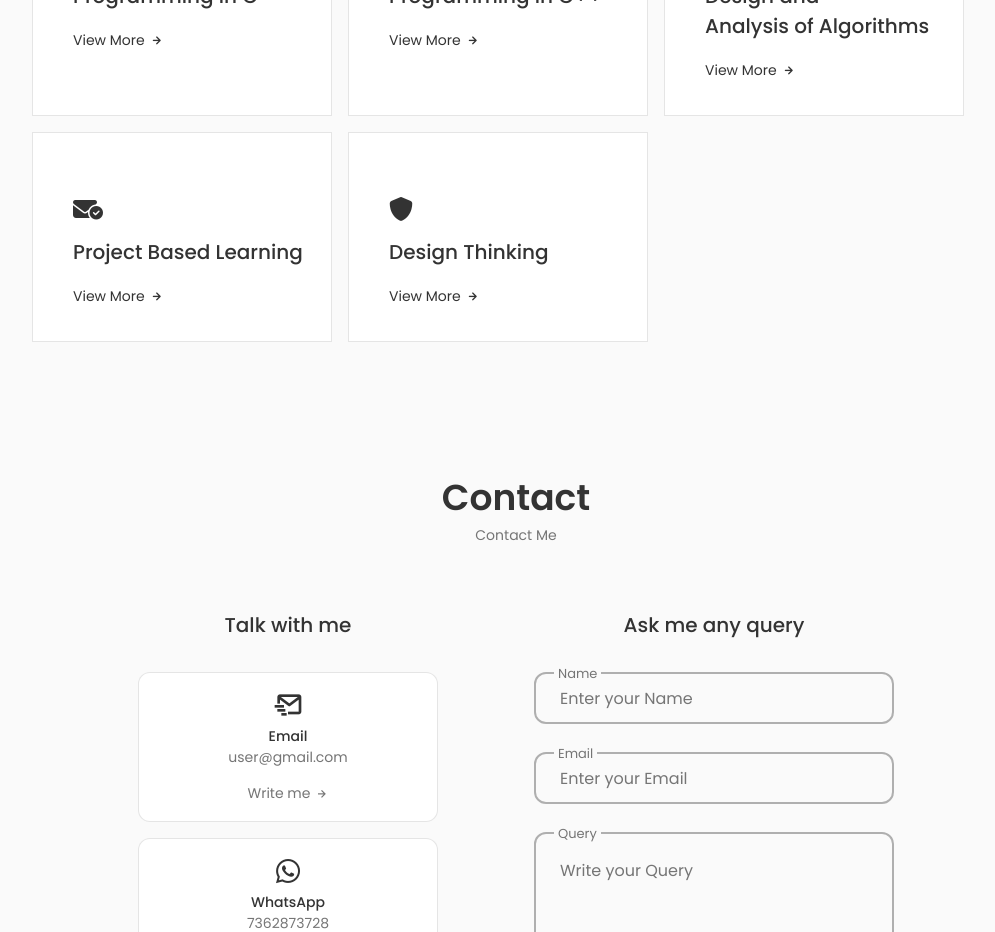
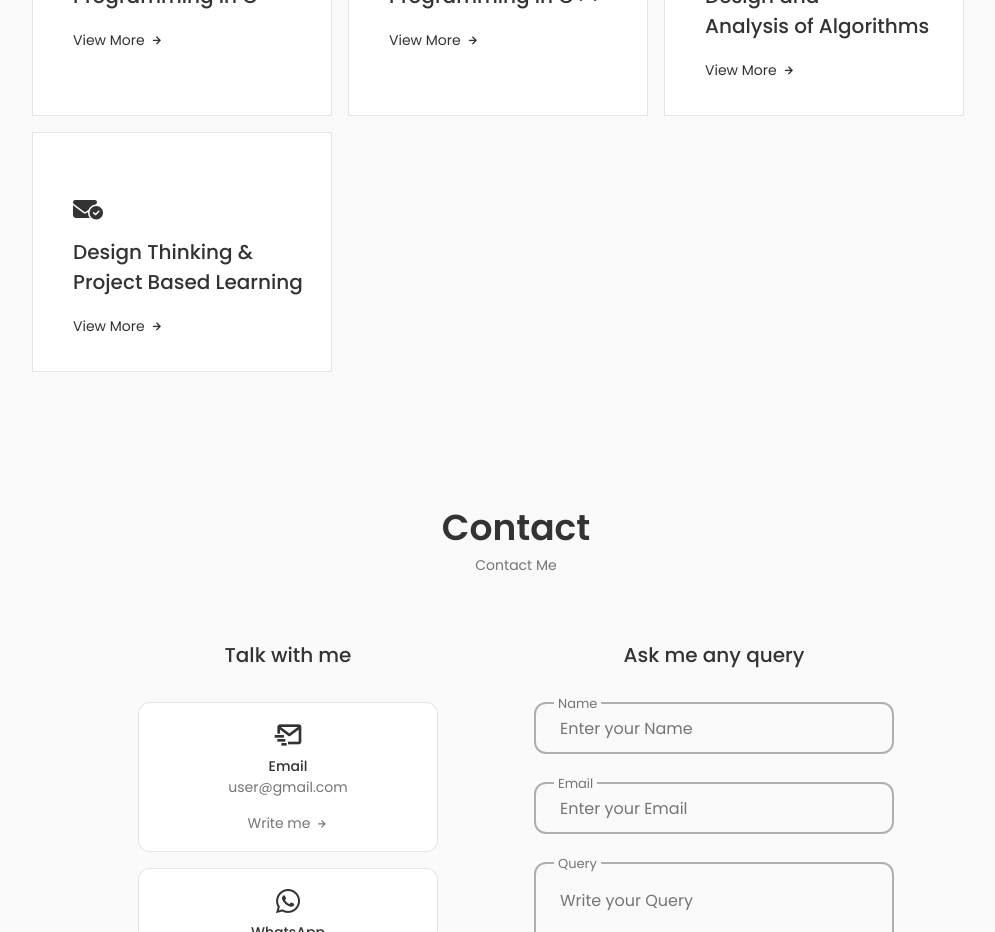
Before and after one commit to Ishan0704/portfolio-priya-mam, a React (Create React App) app: page / in a window 1280 px wide. Shown: the part 1720-2652 px from the top of the page, without its empty margins (124-1119 px from the left). Built offline with nearby package versions, Linux system fonts and the light colour scheme.

Commit message:
subjects changed

```diff
--- a/src/components/subject_taught/Subject.jsx
+++ b/src/components/subject_taught/Subject.jsx
@@ -289,7 +289,7 @@ const Subject = () => {
           <div>
             {/* <i className="uil uil-window subject__icon"></i> */}
             <i class="fa-solid fa-envelope-circle-check subject__icon"></i>
-            <h3 className="subject__title">Project Based Learning</h3>
+            <h3 className="subject__title">Design Thinking &<br/> Project Based Learning</h3>
           </div>
           <span className="subject__button" onClick={() => toggleTab(7)}>
             View More
@@ -298,8 +298,8 @@ const Subject = () => {
           <div className={toggleState === 7 ? "subject__modal active-modal" : "subject__modal"}>
             <div className="subject__modal-content">
               <i onClick={() => toggleTab(null)} className="uil uil-times subject__modal-close"></i>
-              <h3 className="subject__modal-title">Project Based Learning</h3>
-              <p className="subject__modal-description">Syllabus of Project Based Learning</p>
+              <h3 className="subject__modal-title">Design Thinking &<br/> Project Based Learning</h3>
+              <p className="subject__modal-description">Syllabus of Design Thinking &<br/> Project Based Learning</p>
               <ul className="subject__modal-units grid">
                 <li className="subject__modal-unit">
                   <i className="uil uil-check-circle subject__modal-icon"></i>
@@ -329,52 +329,6 @@ const Subject = () => {
             </div>
           </div>
         </div>
-
-        <div className="subject__content">
-          <div>
-            {/* <i className="uil uil-window subject__icon"></i> */}
-            <i class="fa-solid fa-shield subject__icon"></i>
-            <h3 className="subject__title">Design Thinking</h3>
-          </div>
-          <span className="subject__button" onClick={() => toggleTab(8)}>
-            View More
-            <i className="uil uil-arrow-right subject__button-icon"></i>
-          </span>
-          <div className={toggleState === 8 ? "subject__modal active-modal" : "subject__modal"}>
-            <div className="subject__modal-content">
-              <i onClick={() => toggleTab(null)} className="uil uil-times subject__modal-close"></i>
-              <h3 className="subject__modal-title">Design Thinking</h3>
-              <p className="subject__modal-description">Syllabus of Design Thinking</p>
-              <ul className="subject__modal-units grid">
-                <li className="subject__modal-unit">
-                  <i className="uil uil-check-circle subject__modal-icon"></i>
-                  <p className="subject__modal-info">Unit I -</p>
-                </li>
-                <li className="subject__modal-unit">
-                  <i className="uil uil-check-circle subject__modal-icon"></i>
-                  <p className="subject__modal-info">Unit II -</p>
-                </li>
-                <li className="subject__modal-unit">
-                  <i className="uil uil-check-circle subject__modal-icon"></i>
-                  <p className="subject__modal-info">Unit III -</p>
-                </li>
-                <li className="subject__modal-unit">
-                  <i className="uil uil-check-circle subject__modal-icon"></i>
-                  <p className="subject__modal-info">Unit IV -</p>
-                </li>
-                <li className="subject__modal-unit">
-                  <i className="uil uil-check-circle subject__modal-icon"></i>
-                  <p className="subject__modal-info">Unit V -</p>
-                </li>
-                <li className="subject__modal-unit">
-                  <i className="uil uil-check-circle subject__modal-icon"></i>
-                  <p className="subject__modal-info">Unit VI -</p>
-                </li>
-              </ul>
-            </div>
-          </div>
-        </div>
-
       </div>
     </section>
   );
```
